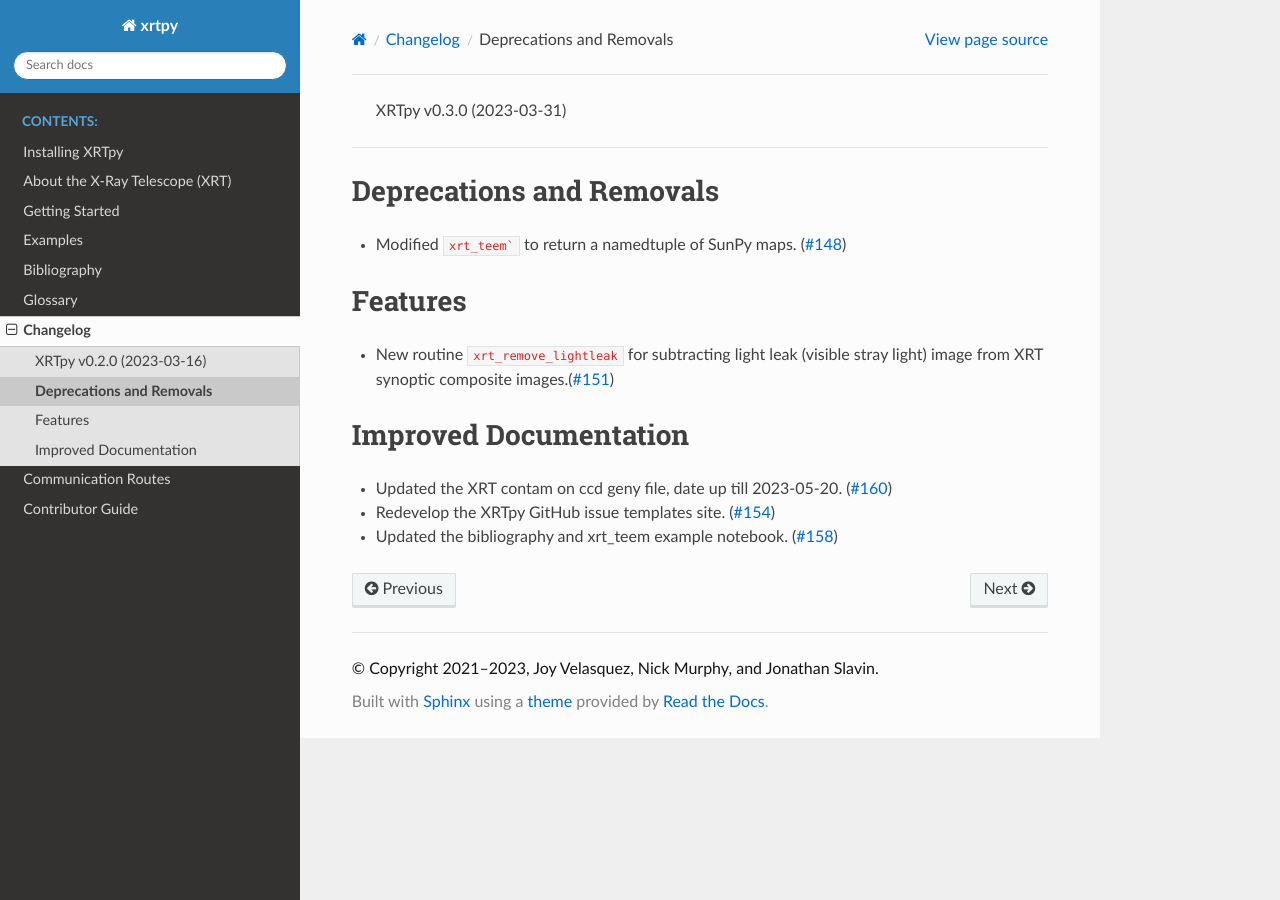
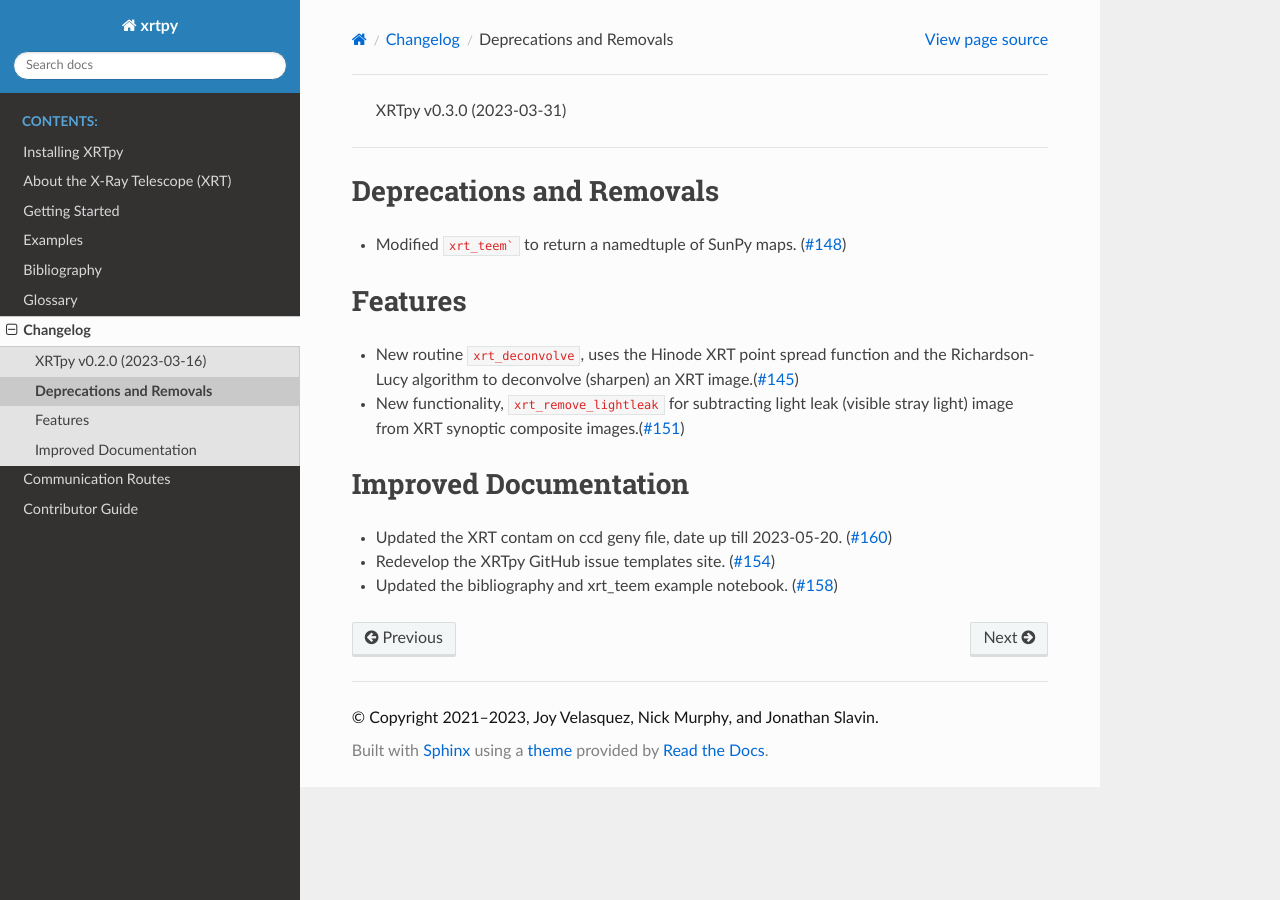
Before and after one commit to HinodeXRT/xrtpy, a Sphinx documentation site: the page built from docs/changelog/0.3.0.rst, in a window 1280 px wide. Built offline with Sphinx 7.4.7 and the Read the Docs theme 2.0.0, drawn with Linux system fonts in a browser that asks for light colours; pages that are not in the unit, such as notebooks, are missing from menus.

Commit message:
Updated the feature section with xrt_deconvolve

```diff
--- a/docs/changelog/0.3.0.rst
+++ b/docs/changelog/0.3.0.rst
@@ -9,7 +9,10 @@ Deprecations and Removals
 Features
 --------
 
-- New routine ``xrt_remove_lightleak`` for subtracting light leak (visible stray light)
+- New routine ``xrt_deconvolve``, uses the Hinode XRT point spread function and the Richardson-Lucy
+  algorithm to deconvolve (sharpen) an XRT image.(:pr:`145`)
+
+- New functionality, ``xrt_remove_lightleak`` for subtracting light leak (visible stray light)
   image from XRT synoptic composite images.(:pr:`151`)
 
 Improved Documentation
```
